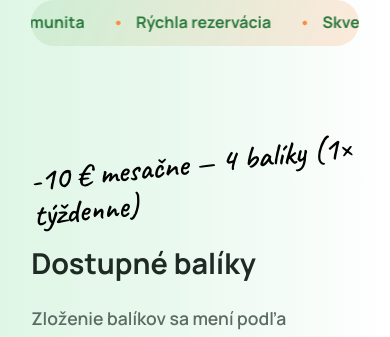
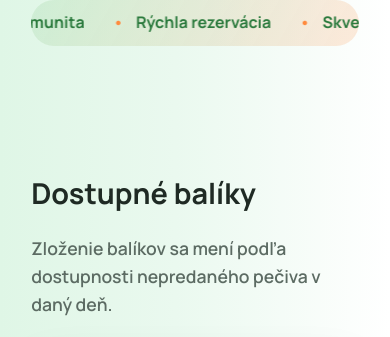
Before and after one commit to stankopankoo/FoodSave, a website: page public/index.html in a window 390 px wide. Shown: the part 1600-1937 px from the top of the page. Drawn offline with Linux system fonts and the light colour scheme.

Commit message:
Hide packages callout on mobile and resize background text

```diff
--- a/public/style.css
+++ b/public/style.css
@@ -745,8 +745,7 @@ html {
 
 @media (max-width: 900px) {
   .packages-callout {
-    position: static;
-    margin-bottom: 18px;
+    display: none;
   }
 
   .packages-callout p {
@@ -2088,6 +2087,12 @@ html {
   }
 }
 
+@media (max-width: 900px) {
+  body::before {
+    font-size: clamp(3rem, 16vw, 9rem);
+  }
+}
+
 
 .app-store-teaser {
   display: flex;
```
